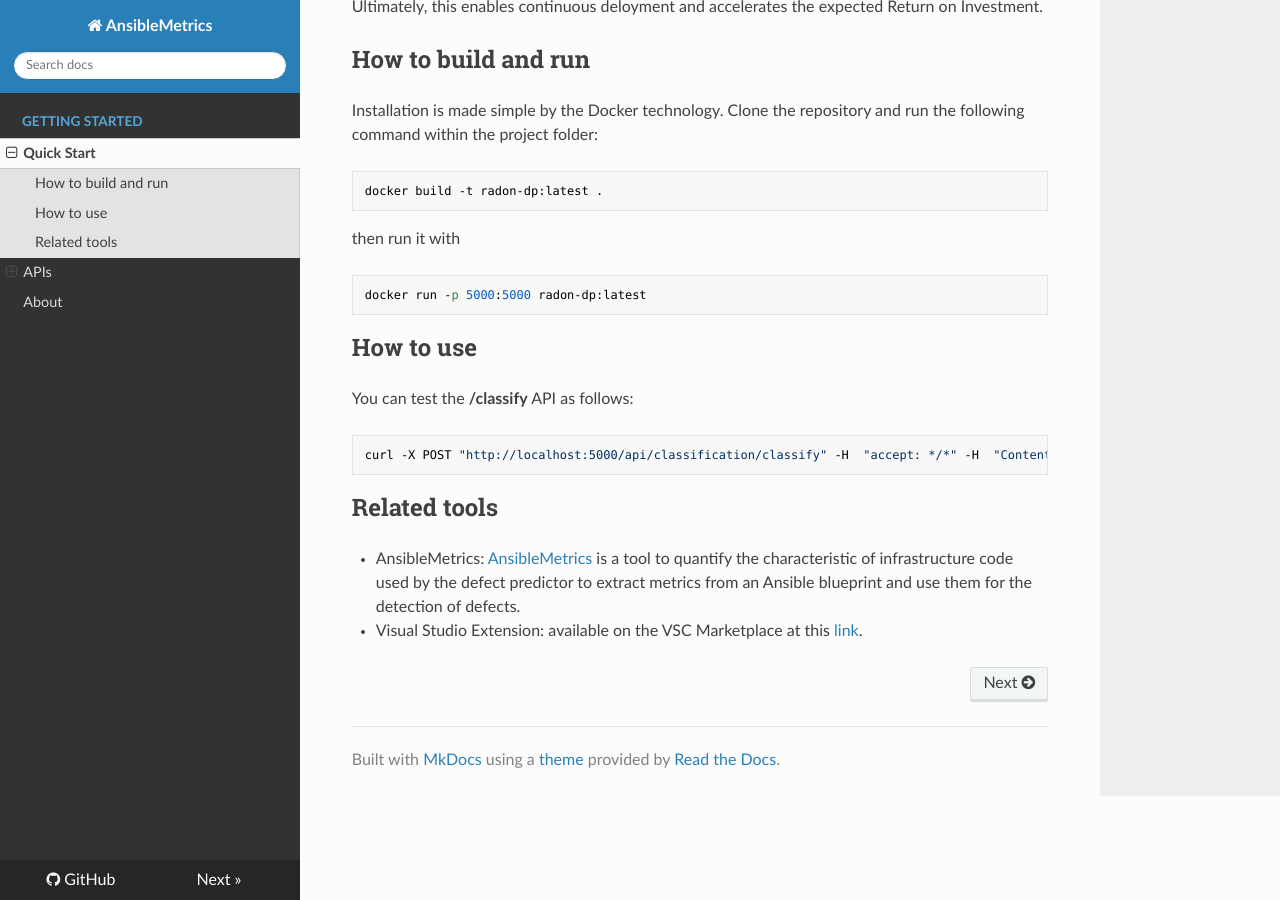
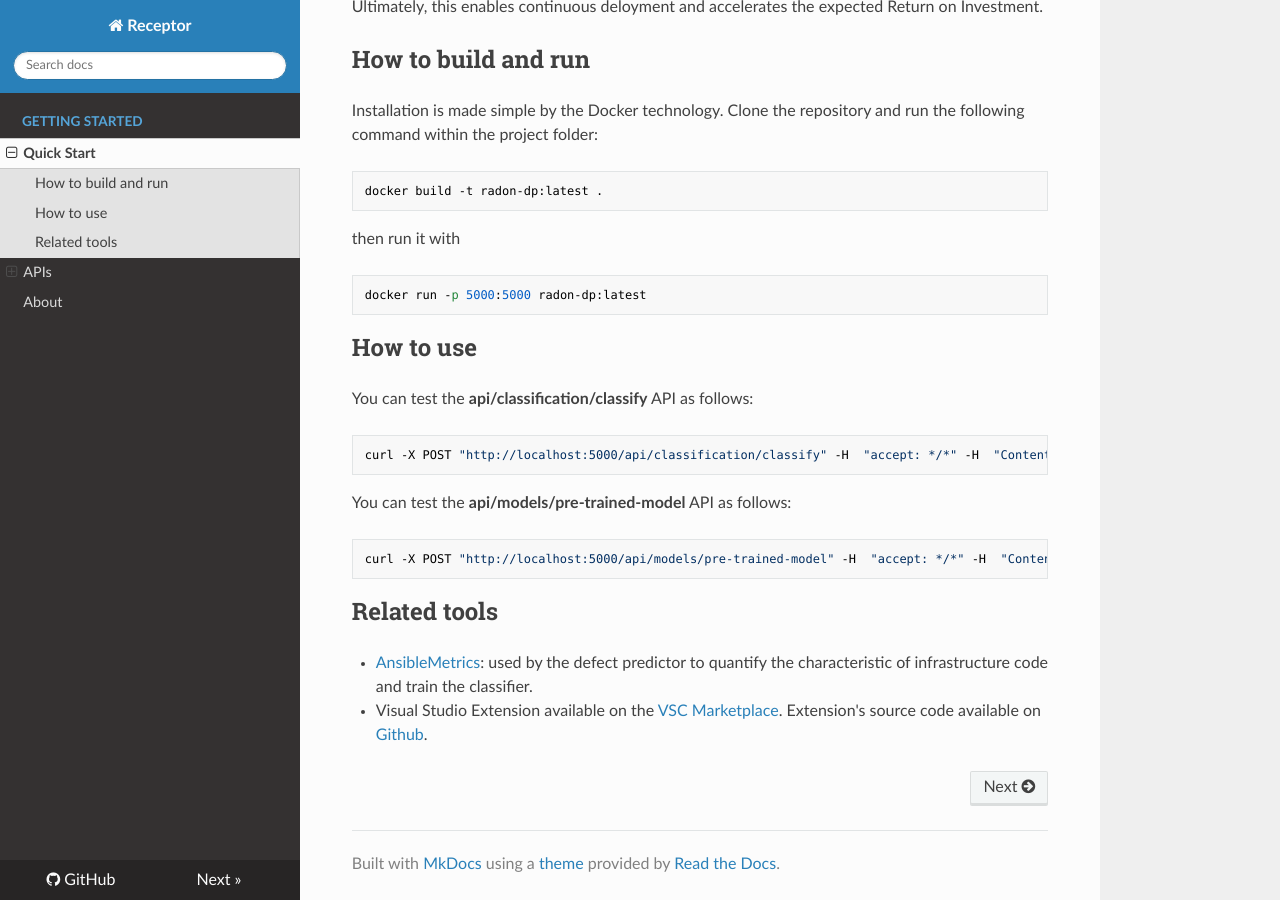
Before and after one commit to radon-h2020/radon-defuse, an MkDocs documentation site: the page built from docs/index.md, in a window 1280 px wide and 900 px high, scrolled down 681 px. Built offline with MkDocs 1.6.1, drawn with Linux system fonts in a browser that asks for light colours; nearby versions of some CDN libraries.

Commit message:
Added api to get a pre-trained model from the most similar project

````diff
--- a/docs/index.md
+++ b/docs/index.md
@@ -43,14 +43,25 @@ docker run -p 5000:5000 radon-dp:latest
 
 ## How to use
 
-You can test the **/classify** API as follows:
+You can test the **api/classification/classify** API as follows:
 
 ```
 curl -X POST "http://localhost:5000/api/classification/classify" -H  "accept: */*" -H  "Content-Type: plain/text" -d "- host: all"
 ```
 
+
+You can test the **api/models/pre-trained-model** API as follows:
+
+```
+curl -X POST "http://localhost:5000/api/models/pre-trained-model" -H  "accept: */*" -H  "Content-Type: application/json" -d "{'commitFrequency': 5, 'coreContributors': 3, 'issueFrequency': 0.04, 'percentComments': 25, 'percentIac': 70, 'sloc: 5000, 'releases': 10, 'percentDefects': 8, 'commits': 340}"
+```
+
+
+
+
 ## Related tools
 
-* AnsibleMetrics: [AnsibleMetrics](https://radon-h2020.github.io/radon-ansible-metrics/) is a tool to quantify the characteristic of infrastructure code used by the defect predictor to extract metrics from an Ansible blueprint and use them for the detection of defects.
+* [AnsibleMetrics](https://radon-h2020.github.io/radon-ansible-metrics/): used by the defect predictor to quantify the characteristic of infrastructure code and train the classifier.
 
-* Visual Studio Extension: available on the VSC Marketplace at this [link](https://marketplace.visualstudio.com/items?itemName=sdallapalma.radon-defect-predictor).
+* Visual Studio Extension available on the [VSC Marketplace](https://marketplace.visualstudio.com/items?itemName=sdallapalma.radon-defect-predictor).
+  Extension's source code available on [Github](https://github.com/radon-h2020/radon-defect-prediction-plugin.git).
--- a/mkdocs.yml
+++ b/mkdocs.yml
@@ -1,11 +1,12 @@
-site_name: AnsibleMetrics
+site_name: Receptor
 repo_name: GitHub
-repo_url: https://github.com/radon-h2020/radon-defect-predictor-api/
+repo_url: https://github.com/radon-h2020/radon-defect-prediction-api/
 nav:
     - Getting Started:
         - Quick Start: index.md
         - APIs:
             - classification: api/classify
             - metrics: api/metrics
+            - models: api/models
     - About: about.md
 theme: readthedocs
--- a/requirements.txt
+++ b/requirements.txt
@@ -4,4 +4,7 @@ Flask==1.1.1
 Flask-Cors==3.0.8
 numpy==1.18.4
 pandas==1.0.4
-scikit-learn==0.22.1
+imbalanced-learn>=0.6.2
+scikit-learn>=0.23
+joblib>=0.15.1
+jsonpickle>=1.4.1
````
Also changed, not shown: docs/api/models.md (added, +65 -0 lines), 1 other file.
